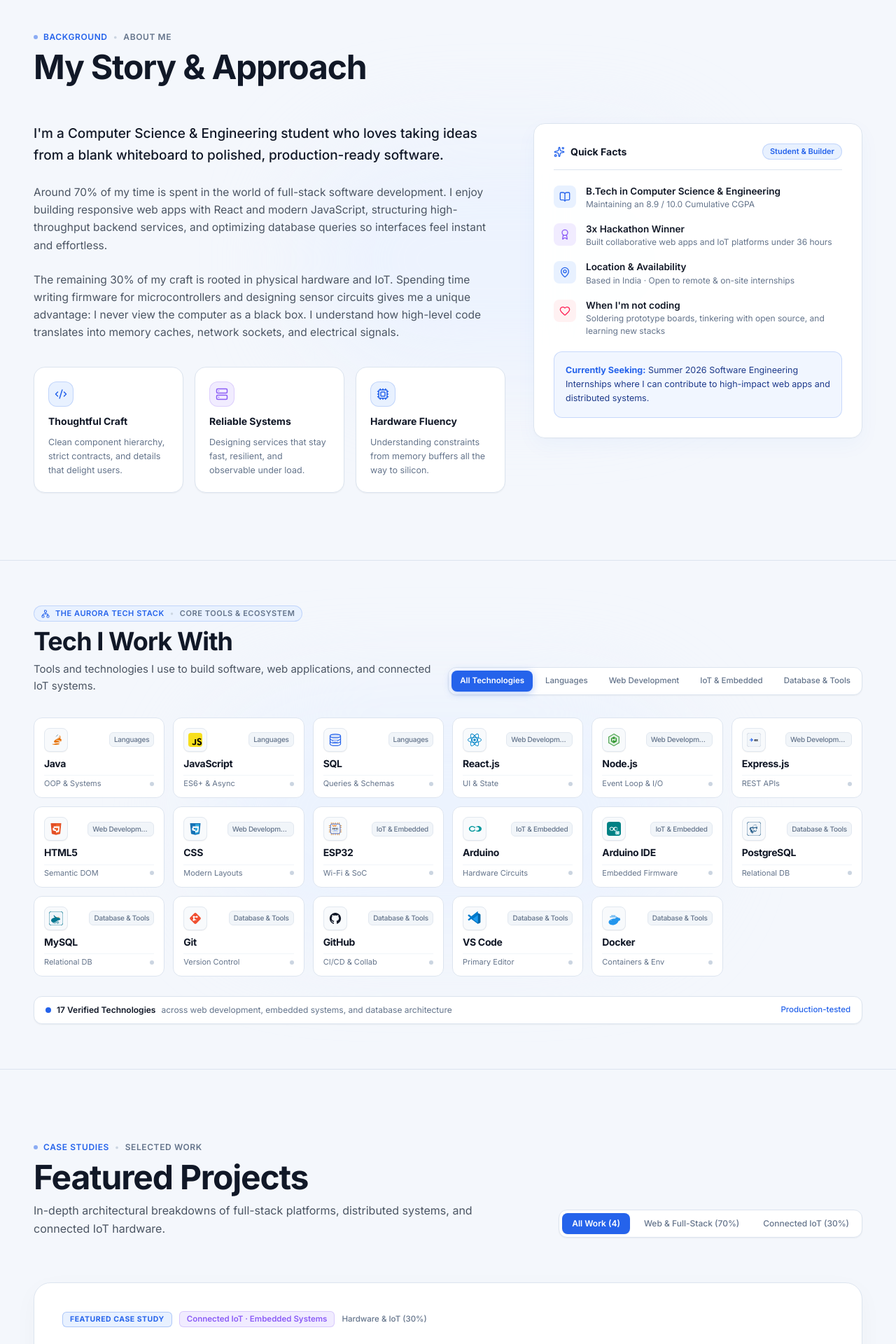
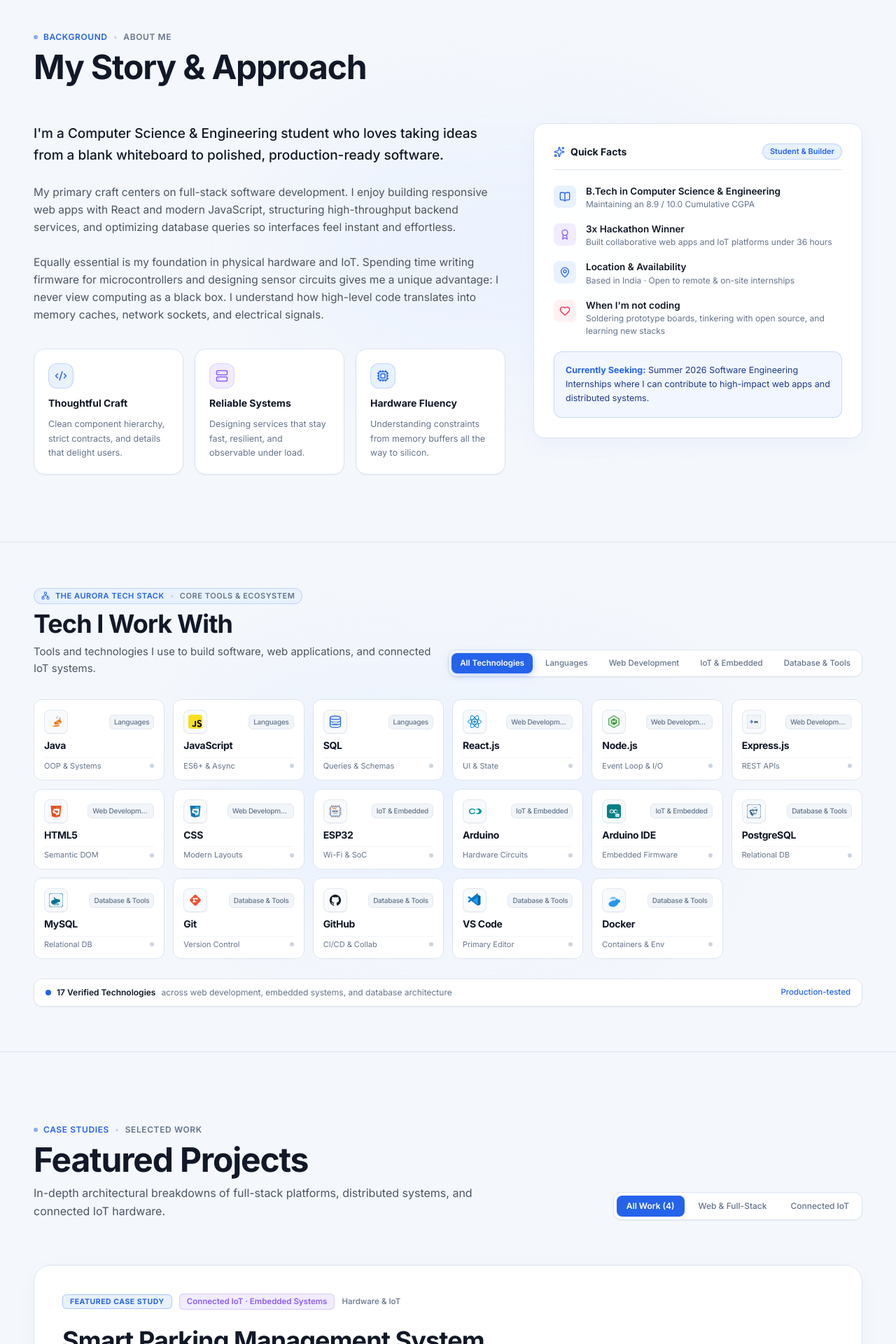
Before and after one commit to rajatbehera05/MyPortfolio, a React (Vite) app: page / in a window 1280 px wide. Shown: the part 880-2800 px from the top of the page at 70% size. Built offline with nearby package versions, Linux system fonts and the light colour scheme.

Commit message:
Refactor profile copy: remove 70/30 percentage references in favor of seamless narrative

```diff
--- a/src/components/About.jsx
+++ b/src/components/About.jsx
@@ -52,11 +52,11 @@ export default function About() {
           </p>
 
           <p className="text-[15.5px] text-[#4B5563] leading-relaxed font-normal">
-            Around 70% of my time is spent in the world of full-stack software development. I enjoy building responsive web apps with React and modern JavaScript, structuring high-throughput backend services, and optimizing database queries so interfaces feel instant and effortless.
+            My primary craft centers on full-stack software development. I enjoy building responsive web apps with React and modern JavaScript, structuring high-throughput backend services, and optimizing database queries so interfaces feel instant and effortless.
           </p>
 
           <p className="text-[15.5px] text-[#4B5563] leading-relaxed font-normal">
-            The remaining 30% of my craft is rooted in physical hardware and IoT. Spending time writing firmware for microcontrollers and designing sensor circuits gives me a unique advantage: I never view the computer as a black box. I understand how high-level code translates into memory caches, network sockets, and electrical signals.
+            Equally essential is my foundation in physical hardware and IoT. Spending time writing firmware for microcontrollers and designing sensor circuits gives me a unique advantage: I never view computing as a black box. I understand how high-level code translates into memory caches, network sockets, and electrical signals.
           </p>
 
           {/* Three Core Engineering Values */}
--- a/src/components/ConvergenceEngineVisual.jsx
+++ b/src/components/ConvergenceEngineVisual.jsx
@@ -36,7 +36,7 @@ export default function ConvergenceEngineVisual() {
 
   const stackItems = [
     {
-      category: 'Frontend & UI (70% Focus)',
+      category: 'Frontend & UI Architecture',
       icon: Code2,
       techs: ['React 19', 'TypeScript', 'Next.js', 'Tailwind CSS', 'Zustand'],
       description: 'Building responsive, accessible web interfaces with optimistic state and fluid animations.'
@@ -54,7 +54,7 @@ export default function ConvergenceEngineVisual() {
       description: 'Architecting relational databases, in-memory caches, and containerized deployments.'
     },
     {
-      category: 'Hardware & IoT Bridge (30% Focus)',
+      category: 'Hardware & IoT Bridge',
       icon: Cpu,
       techs: ['ESP32', 'FreeRTOS', 'C/C++', 'MQTT', 'Sensor Buses'],
       description: 'Streaming real-time telemetry from microcontrollers and physical sensors to web dashboards.'
@@ -140,7 +140,7 @@ export default function ConvergenceEngineVisual() {
                 </p>
               </div>
               <span className="text-[11px] font-semibold px-2 py-0.5 rounded-full bg-[#16D9E8]/10 text-[#16D9E8] border border-[#16D9E8]/20 whitespace-nowrap">
-                70% SW · 30% IoT
+                Full-Stack · Connected IoT
               </span>
             </div>
 
@@ -214,7 +214,7 @@ export default function ConvergenceEngineVisual() {
                     </div>
                   </div>
                   <span className="text-[11px] text-[#3B82F6] font-medium hidden sm:inline">
-                    30% Edge Bridge
+                    Edge IoT Bridge
                   </span>
                 </div>
               </div>
--- a/src/components/Hero.jsx
+++ b/src/components/Hero.jsx
@@ -120,7 +120,7 @@ export default function Hero({ onExplore, onAbout, mousePos = { x: 0, y: 0 } })
                 transition={{ duration: 0.55, delay: 0.45 }}
                 className="text-[16px] sm:text-[17.5px] text-[#4B5563] leading-relaxed max-w-xl font-normal"
               >
-                Hi, I'm <strong className="text-[#111827] font-semibold">Rajat Behera</strong>. I'm a Computer Science &amp; Engineering student who loves turning complex engineering ideas into clean, snappy software. 70% of my time is dedicated to modern React/TypeScript frontends and distributed cloud services, and 30% to embedded IoT systems.
+                Hi, I'm <strong className="text-[#111827] font-semibold">Rajat Behera</strong>. I'm a Computer Science &amp; Engineering student who loves turning complex engineering ideas into clean, snappy software. I specialize in building responsive React/TypeScript frontends and distributed cloud architectures, seamlessly bridging them with real-world embedded IoT systems.
               </motion.p>
             </div>
 
--- a/src/components/Modals.jsx
+++ b/src/components/Modals.jsx
@@ -82,13 +82,13 @@ export default function Modals({ activeModal, onClose, systemSpec }) {
                 <div className="p-4 rounded-2xl border border-[#DCE4EF] bg-[#F8FAFC] space-y-2 text-[13px]">
                   <div className="text-[#111827] font-semibold text-[13.5px] flex items-center gap-1.5">
                     <Sparkles className="w-3.5 h-3.5 text-[#2563EB]" />
-                    <span>Summary of Skills (70/30 Focus)</span>
+                    <span>Summary of Technical Skills</span>
                   </div>
                   <div className="space-y-1.5 text-[#4B5563]">
                     <div>• <strong>Web &amp; UI:</strong> React, JavaScript, HTML5, CSS, WebSockets</div>
                     <div>• <strong>Backend &amp; APIs:</strong> Node.js, Express.js, RESTful APIs, Docker</div>
                     <div>• <strong>Databases &amp; Tools:</strong> PostgreSQL, MySQL, SQL, Git, GitHub, VS Code</div>
-                    <div>• <strong>Connected IoT (30%):</strong> ESP32, Arduino, Arduino IDE, sensor interfaces</div>
+                    <div>• <strong>Connected IoT &amp; Hardware:</strong> ESP32, Arduino, Arduino IDE, sensor interfaces</div>
                   </div>
                 </div>
               </div>
--- a/src/components/Projects.jsx
+++ b/src/components/Projects.jsx
@@ -28,7 +28,7 @@ export default function Projects({ onOpenSpec }) {
       title: 'Smart Parking Management System',
       tagline: 'IoT Vehicle Detection, Automated Gate Barrier & Real-Time Dashboard',
       category: 'Connected IoT · Embedded Systems',
-      track: 'Hardware & IoT (30%)',
+      track: 'Hardware & IoT',
       featured: true,
       isSoftware: false,
       layout: 'image-right',
@@ -55,7 +55,7 @@ export default function Projects({ onOpenSpec }) {
       title: 'OmniSync',
       tagline: 'Real-Time Collaborative Workspace & State Sync Engine',
       category: 'Full-Stack · Real-Time Web',
-      track: 'Web & Full-Stack (70%)',
+      track: 'Web & Full-Stack',
       featured: false,
       isSoftware: true,
       layout: 'image-left',
@@ -81,7 +81,7 @@ export default function Projects({ onOpenSpec }) {
       title: 'NexusFlow',
       tagline: 'High-Throughput Microservice API Gateway & Observability',
       category: 'Backend · Distributed Systems',
-      track: 'Cloud & Backend (70%)',
+      track: 'Cloud & Backend',
       featured: false,
       isSoftware: true,
       layout: 'image-right',
@@ -106,7 +106,7 @@ export default function Projects({ onOpenSpec }) {
       title: 'EdgeVision',
       tagline: 'On-Device TinyML Classifier & Cloud Diagnostics Portal',
       category: 'Applied AI · Edge Computing',
-      track: 'Edge AI & Web (70/30 Hybrid)',
+      track: 'Edge AI & Cloud',
       featured: false,
       isSoftware: false,
       layout: 'image-left',
@@ -194,7 +194,7 @@ export default function Projects({ onOpenSpec }) {
                 : 'text-[#64748B] hover:text-[#2563EB]'
             }`}
           >
-            Web &amp; Full-Stack (70%)
+            Web &amp; Full-Stack
           </button>
 
           <button
@@ -206,7 +206,7 @@ export default function Projects({ onOpenSpec }) {
                 : 'text-[#64748B] hover:text-[#8B5CF6]'
             }`}
           >
-            Connected IoT (30%)
+            Connected IoT
           </button>
         </motion.div>
       </div>
--- a/src/components/SkillsNetwork.jsx
+++ b/src/components/SkillsNetwork.jsx
@@ -11,7 +11,7 @@ export default function SkillsNetwork() {
   const skillGroups = [
     {
       title: 'Frontend & User Interface',
-      focus: '70% Software Focus',
+      focus: 'Client Architecture',
       icon: Code2,
       description: 'Crafting responsive, high-performance web applications with modern state management, strict typing, and polished interactions.',
       skills: [
@@ -23,7 +23,7 @@ export default function SkillsNetwork() {
     },
     {
       title: 'Backend Services & APIs',
-      focus: '70% Software Focus',
+      focus: 'Distributed Services',
       icon: Server,
       description: 'Building asynchronous backend architectures, high-concurrency microservices, and reliable communication protocols.',
       skills: [
@@ -35,7 +35,7 @@ export default function SkillsNetwork() {
     },
     {
       title: 'Databases & Developer Tooling',
-      focus: '70% Software Focus',
+      focus: 'Data & DevOps',
       icon: Database,
       description: 'Designing durable relational data schemas, containerized development workflows, and automated version control.',
       skills: [
@@ -47,7 +47,7 @@ export default function SkillsNetwork() {
     },
     {
       title: 'Connected IoT & Embedded Hardware',
-      focus: '30% Hardware Bridge',
+      focus: 'Edge & Hardware',
       icon: Cpu,
       description: 'Bridging high-level cloud software with physical microcontrollers, low-power telemetry, and sensor protocols.',
       skills: [
```
Also changed, not shown: index.html (+1 -1 lines).
